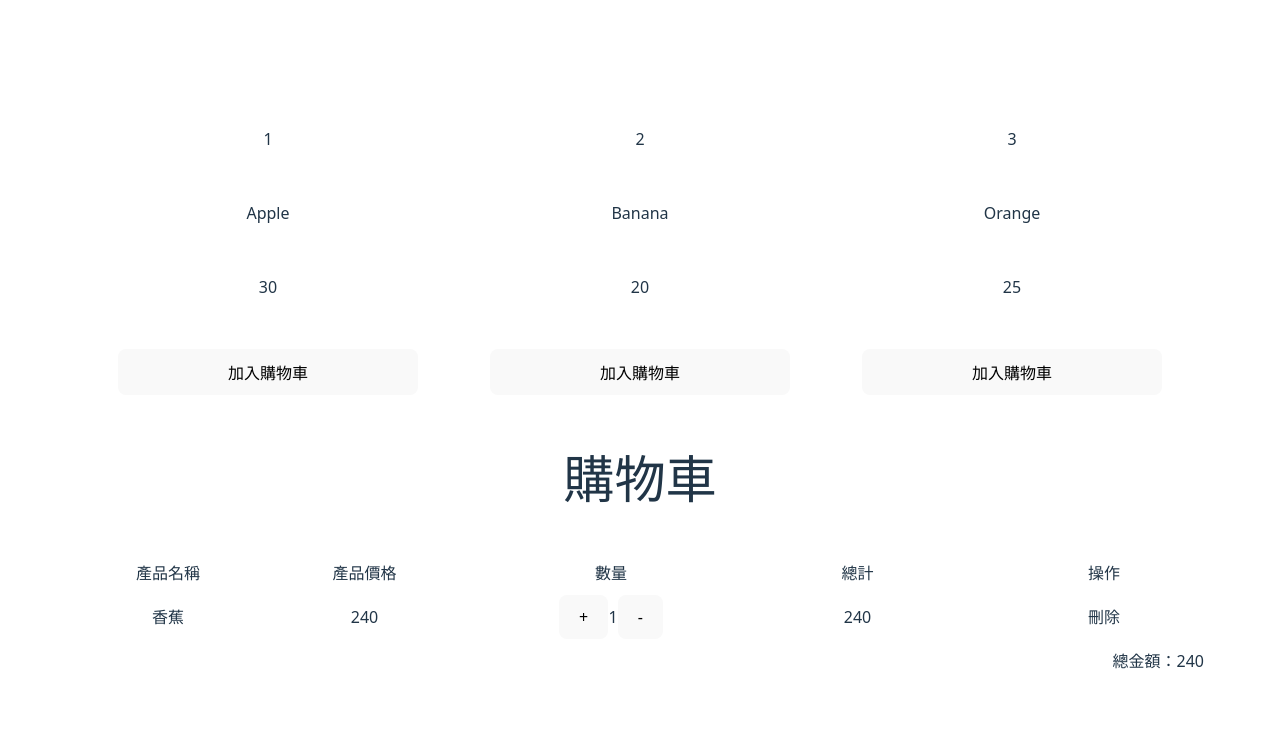
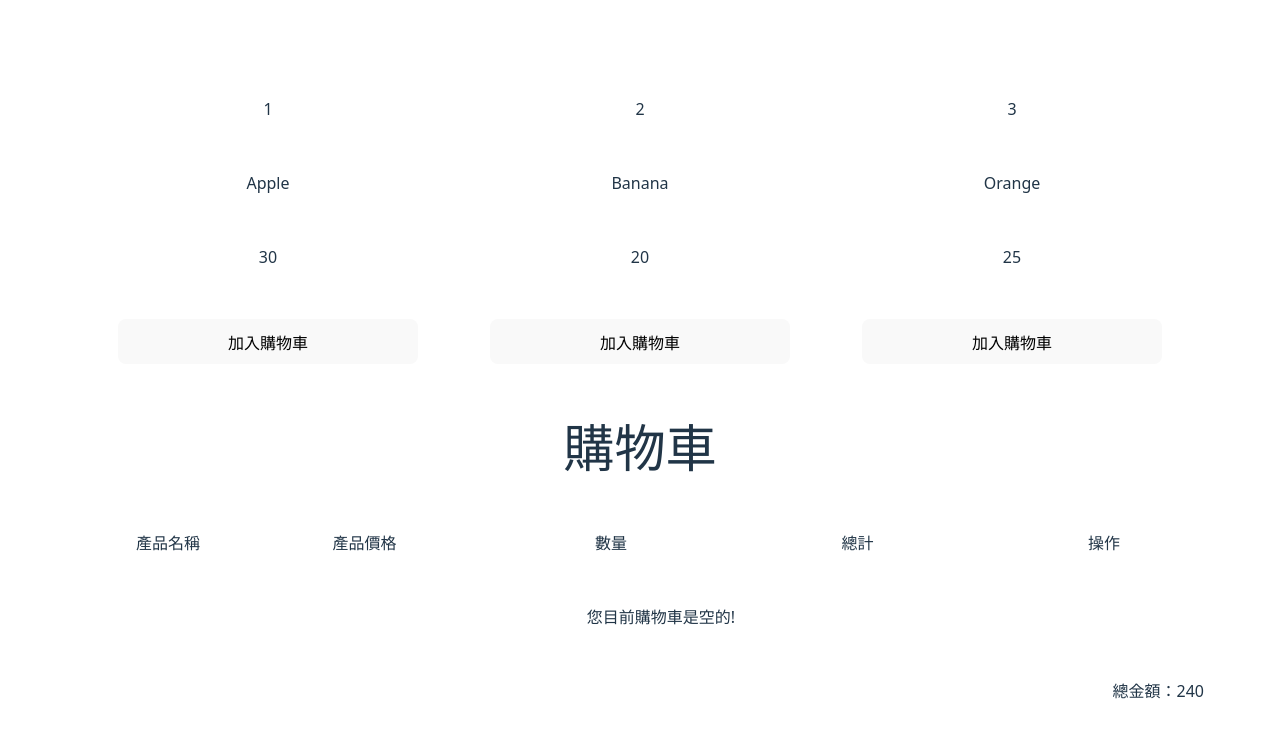
Before and after one commit to hao0609/vue-Pinia-practice, a Vue app: page / in a window 1280 px wide. Shown: the top 738 px of the page. Built offline with nearby package versions, Linux system fonts and the light colour scheme.

Commit message:
購物車 數量增減需要再修改

```diff
--- a/src/product.vue
+++ b/src/product.vue
@@ -1,17 +1,8 @@
 <script setup>
 
+    import { computed ,ref} from 'vue'
     import { useAddCart } from './stores/cart'
     const cart = useAddCart()
-
-    // console.log(cart.cartArray);
-
-    const addCart = (prod) =>{
-        cart.addCartArray(prod)
-        console.log(prod);
-
-    }
-
-
 
 
     // 產品資料
@@ -20,6 +11,16 @@
      { id: 2, name: 'Banana', price: 20 },
      { id: 3, name: 'Orange', price: 25 },
     ]
+
+
+    // 點擊 "加入購物車" 後將該產品資料引用並呼叫 pinia 的 addCartArry 購物車功能
+    const addCart = (prod) =>{
+        cart.addCartArray(prod)
+    }
+
+
+
+
 
 
 </script>
@@ -52,20 +53,24 @@
                     <div class="quality">操作</div>
 
                 </div>
-                <div class="item">
+                <div class="NoneProd" v-if="cart.cartArray.length==0">
+                    您目前購物車是空的!
+
+                </div>
+                <div class="item" v-for="item in cart.cartArray">
 
                     <div class="prodName">
-                        香蕉
+                        {{item.name}}
                     </div>
                     <div class="prodPrice">
-                        240
+                        {{item.price}}
                     </div>
                     <div class="quality">
-                            <button>+</button>
-                            <div>1</div>
-                            <button>-</button>
+                            <button @click="cart.addQuality(item.id)">+</button>
+                            <div>{{item.quality}}</div>
+                            <button @click="cart.reduceQuality(item.quality)">-</button>
                     </div>
-                    <div class="total">240</div>
+                    <div class="total">{{item.totalprice}}</div>
 
                     <div class="quality">刪除</div>
                 </div>
@@ -119,6 +124,10 @@
     align-items: center;
     justify-content: center;
     width: 200px;
+    gap: 10px;
+}
+.NoneProd{
+    padding: 50px 0px;
 }
 .item{
     display: flex;
--- a/src/stores/cart.js
+++ b/src/stores/cart.js
@@ -1,4 +1,5 @@
 import { defineStore } from 'pinia'
+import { computed, ref } from 'vue'
 
 export const useAddCart = defineStore('cart',{
 
@@ -12,8 +13,45 @@ export const useAddCart = defineStore('cart',{
     },
     actions:{
         addCartArray(prod){
-           this.cartArray.push(prod)
+            const checkExist = this.cartArray
+                                   .some(item => item.id == prod.id)
+            // 檢查購物車清單陣列資料是否已存在
+            if (!checkExist) {
+                const quality = ref(1)
+                const totalprice = computed(()=>prod.price*quality.value)
+                const newprodInfo = {
+                    //原始資料 ex：{ id: 1, name: 'Apple', price: 30 }
+                    ...prod,
+                    //增加數量資料
+                    quality:quality,
+                    //增加單品數量*價格的總金額資料
+                    totalprice:totalprice
+                }
+                this.cartArray.push(newprodInfo)
+            }else{
+                alert("該商品已加入至購物清單中!")
+            }
+        },
+        addQuality(prodId){
+            console.log(prodId);
+
+            this.cartArray.forEach((item)=>{
+                console.log(item.id);
+
+                if (item.id == prodId) {
+                    item.quality++
+                }else{
+                    //
+
+                }
+            })
+
+      },
+        reduceQuality(quality){
+            // if (quality>0) {
+            //   return  quality.value--
+            // }
         }
+
     }
-
 })
```
